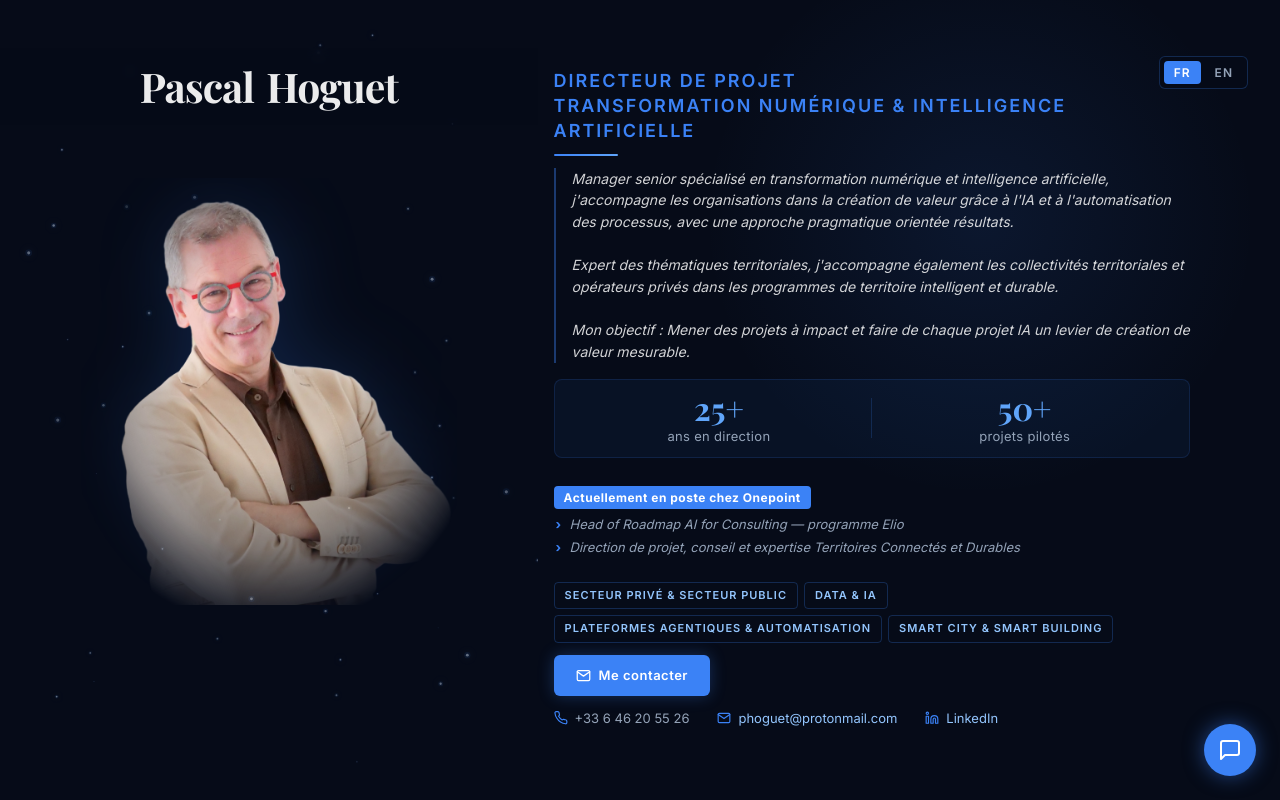
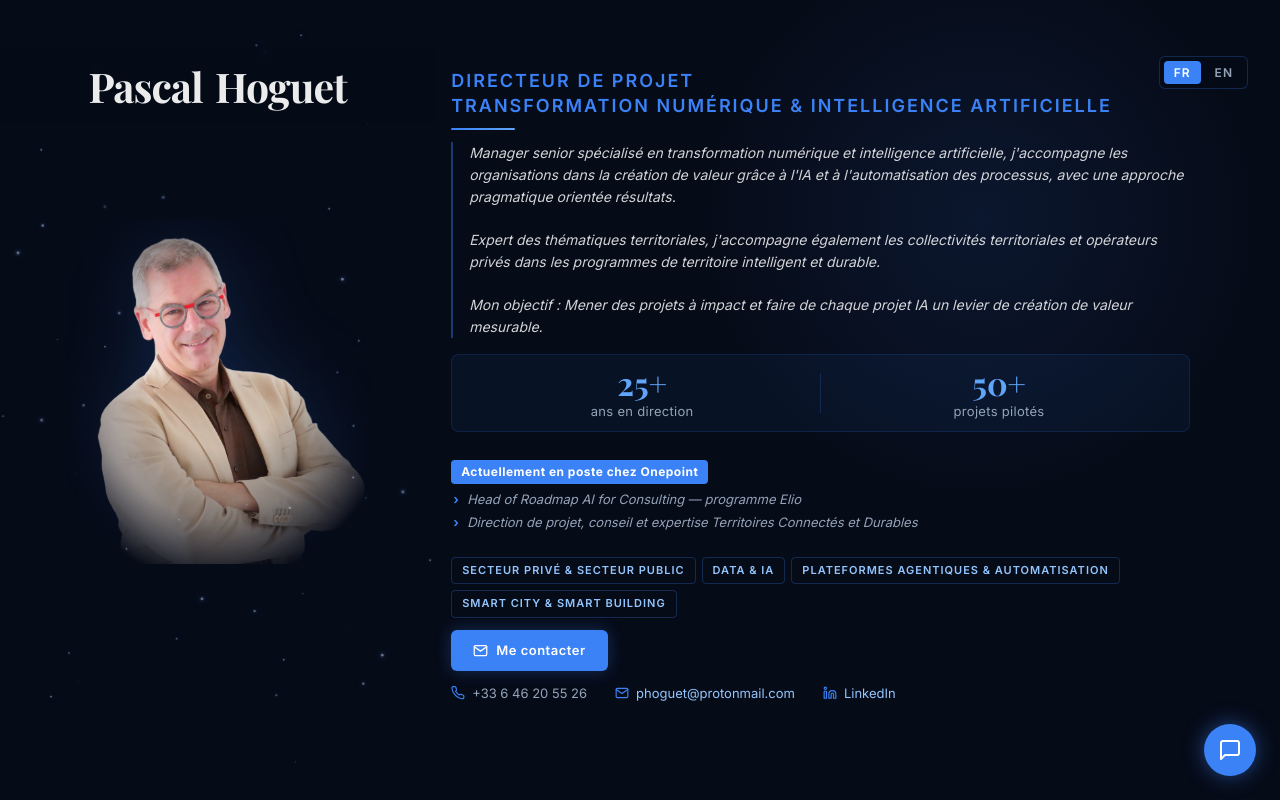
Before and after one commit to phoguet/profil-cv, a website: page index.html in a window 1280 px wide. Shown: the top 800 px of the page. Drawn offline with nearby package versions, Linux system fonts and the light colour scheme; a web font is replaced by a local one.

Commit message:
style(hero): colonne gauche réduite de 42% à 34% (-20%)
Plus de place accordée à la colonne droite (identité/contenu).
Les breakpoints responsive ≤900px ne sont pas affectés.

Co-Authored-By: Claude Sonnet 4.6 <noreply@anthropic.com>

```diff
--- a/assets/styles.css
+++ b/assets/styles.css
@@ -136,7 +136,7 @@ a:hover { color: var(--accent-light); }
   gap: 0.3em;
   justify-content: center;
   align-items: center;
-  width: 42%;
+  width: 34%;
   padding: 18px 24px;
   font-family: var(--font-serif);
   font-size: clamp(28px, 3.2vw, 48px);
@@ -163,7 +163,7 @@ a:hover { color: var(--accent-light); }
 
 /* ---- Left: photo over name ---- */
 .hero-left {
-  flex: 0 0 42%;
+  flex: 0 0 34%;
   position: relative;
   display: flex;
   align-items: center;
```
